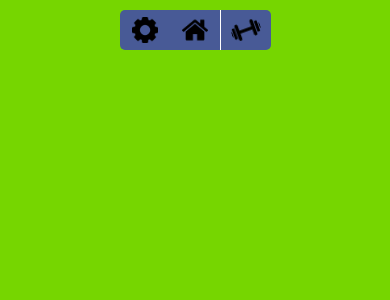
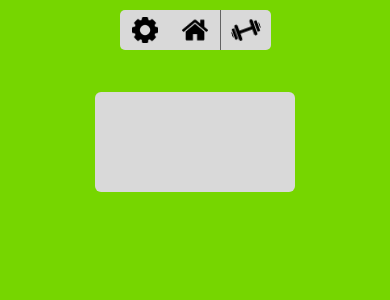
Before and after one commit to joaor-matos/BuddyBuilder, a React Native app: screen / in a window 390 px wide. Shown: the top 300 px of the page. Built offline with nearby package versions, Linux system fonts and the light colour scheme.

Commit message:
Tabela de treino criada

```diff
--- a/App.js
+++ b/App.js
@@ -1,7 +1,9 @@
 import { StatusBar } from 'expo-status-bar';
-import { StyleSheet, Text, View, Button, TouchableOpacity, Image, SafeAreaView } from 'react-native';
+import { StyleSheet, Text, View, Button, TouchableOpacity, Image, SafeAreaView, ScrollView } from 'react-native';
 import {NavigationContainer} from '@react-navigation/native';
 import {createNativeStackNavigator} from '@react-navigation/native-stack';
+import { startTransition } from 'react';
+// import { Stopwatch, Timer } from 'react-native-stopwatch-timer';
 
 function ConfigScreen({ navigation }) {
   return (
@@ -13,7 +15,7 @@ function ConfigScreen({ navigation }) {
 
 function HomeScreen({ navigation }) {
   return (
-    <SafeAreaView style={{flex: 1, backgroundColor: '#76d600'}}>
+    <SafeAreaView style={{flex: 1, backgroundColor: '#76d600', flexDirection: 'column'}}>
       <View style={styles.menu}>
       <TouchableOpacity style={styles.bttnConfig} activeOpacity={0.9}
       onPress={() => navigation.navigate('Config')}>
@@ -29,16 +31,26 @@ function HomeScreen({ navigation }) {
         style={styles.buttonIcon}
         />
       </TouchableOpacity>
+
       <View style={styles.separator}/>
+
       <TouchableOpacity style={styles.bttnTreino} activeOpacity={0.9}>
         <Image
         source={require('./images/treino.png')}
         style={styles.iconTreino}
         />
       </TouchableOpacity>
+
       <StatusBar style="auto" />
+
       </View>
+      <View style={styles.viewTreino}>
+        <ScrollView style={styles.scrollTreino}>
+
+        </ScrollView>
+    </View>
     </SafeAreaView>
+
   );
 }
 
@@ -60,7 +72,7 @@ export default App;
 
 const styles = StyleSheet.create({
   menu: {
-    flex: 1,
+    flex: 0.10,
     padding: 10,
     backgroundColor: '#76d600',
     alignItems: '',
@@ -70,9 +82,9 @@ const styles = StyleSheet.create({
   navegar: {
     flexDirection: 'row',
     alignItems: 'center',
-    backgroundColor: '#485a96',
+    backgroundColor: 'black',
     borderWidth: 0.5,
-    borderColor: '#fff',
+    borderColor: '#white',
     height: 40,
     borderRadius: 5,
     margin: 5,
@@ -82,7 +94,7 @@ const styles = StyleSheet.create({
     alignItems: 'center',
     height: 40,
     width: 50,
-    backgroundColor: '#485a96',
+    backgroundColor: '#D9D9D9',
 
     borderColor: '#fff',
     height: 40,
@@ -90,7 +102,7 @@ const styles = StyleSheet.create({
   bttnConfig: {
     flexDirection: 'row',
     alignItems: 'center',
-    backgroundColor: '#485a96',
+    backgroundColor: '#D9D9D9',
     borderColor: '#fff',
     height: 40,
     width: 50,
@@ -100,7 +112,7 @@ const styles = StyleSheet.create({
   bttnTreino: {
     flexDirection: 'row',
     alignItems: 'center',
-    backgroundColor: '#485a96',
+    backgroundColor: '#D9D9D9',
     borderColor: '#fff',
     height: 40,
     width: 50,
@@ -108,7 +120,7 @@ const styles = StyleSheet.create({
     borderBottomRightRadius: 5,
   },
   separator: {
-    backgroundColor: '#fff',
+    backgroundColor: '#636363',
     width: 0.5,
     height: 40,
   },
@@ -130,5 +142,16 @@ const styles = StyleSheet.create({
     resizeMode: 'stretch',
     justifyContent: 'center',
     transform: [{rotate: '-20deg'}],
+  },
+  viewTreino: {
+    backgroundColor: '#D9D9D9',
+    marginHorizontal: 'auto',
+    justifyContent: 'flex-start',
+    borderRadius: 6,
+    height: 100,
+    width: 200,
+    alignItems: 'center',
+    flexDirection: 'column',
+    paddingVertical: 2,
   }
 });
```
